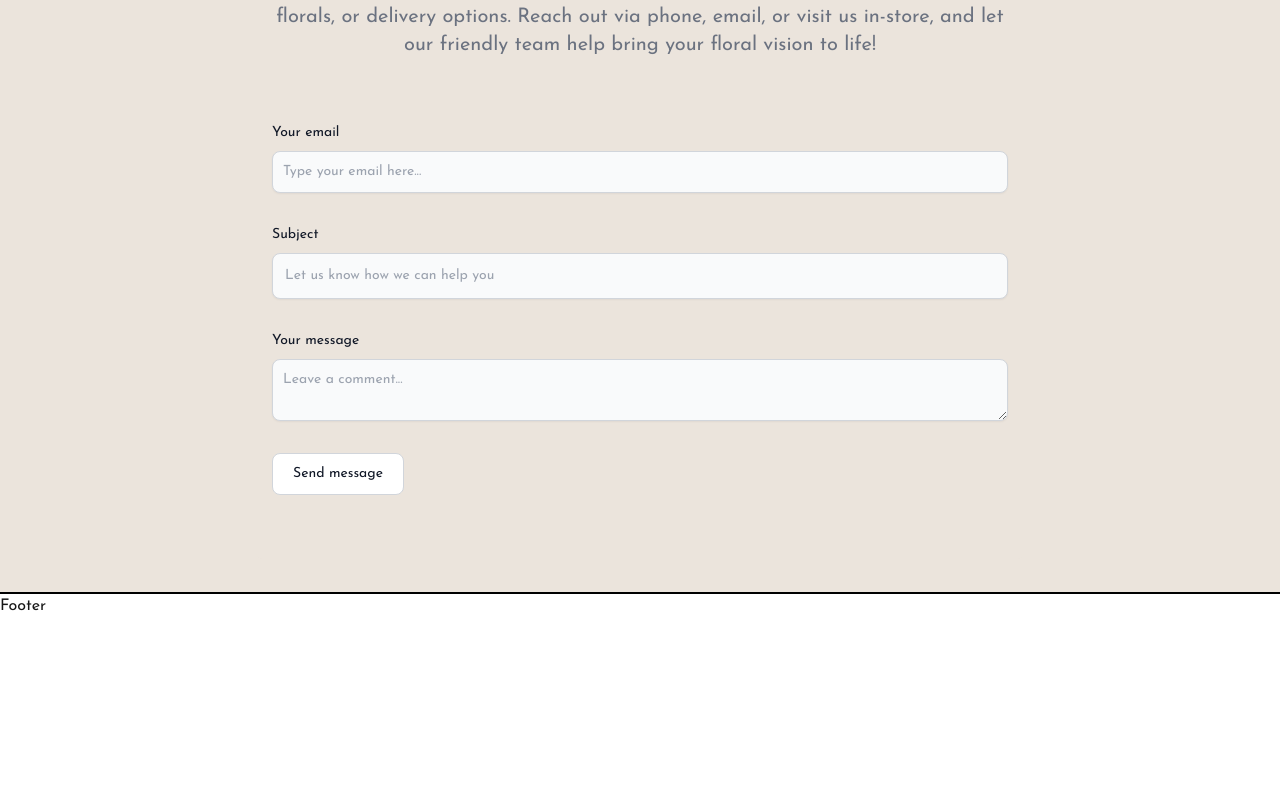
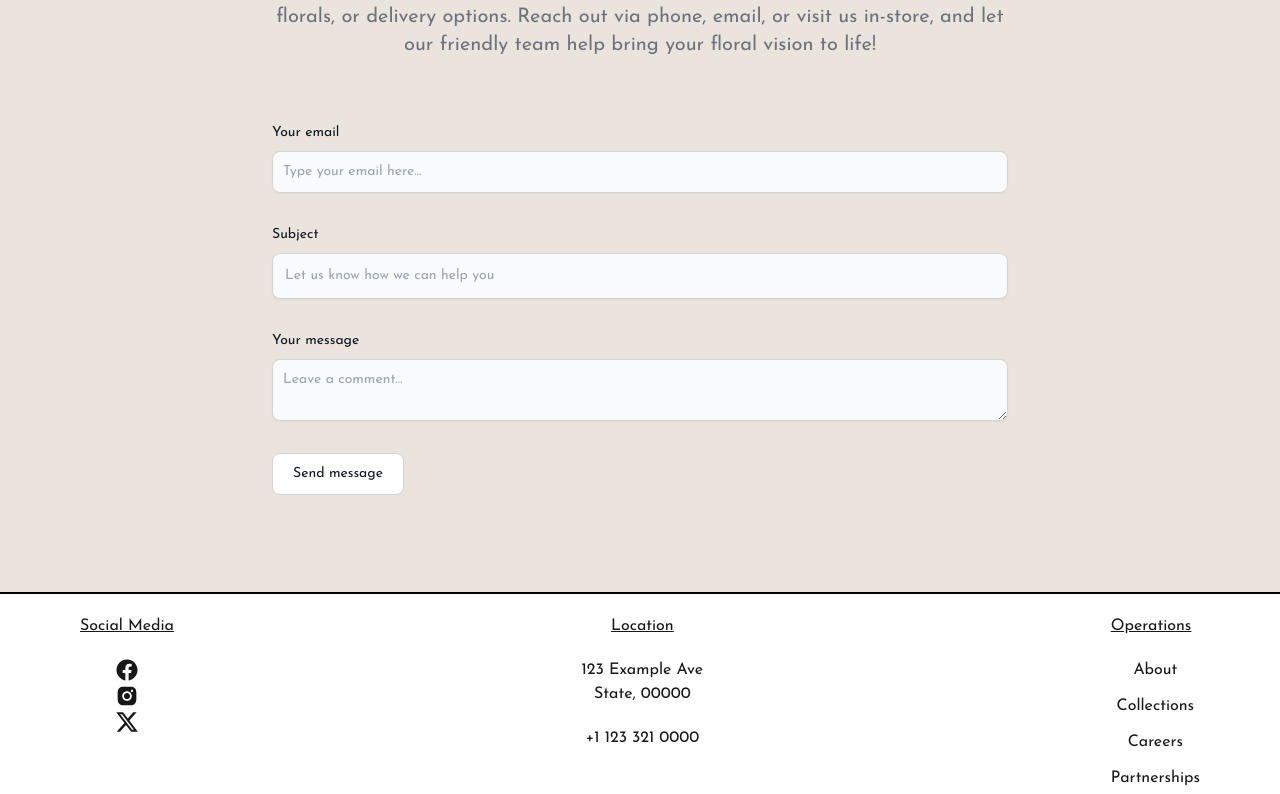
Before and after one commit to emirCo95/flower_shop, a Next.js app: page / in a window 1280 px wide. Shown: the part 2606-3400 px from the top of the page. Before the commit the page ends 3224 px from the top, so only its background shows below. Built offline with nearby package versions, Linux system fonts and the light colour scheme.

Commit message:
update Footer

```diff
--- a/app/components/Footer.tsx
+++ b/app/components/Footer.tsx
@@ -1,7 +1,40 @@
 import React from 'react';
+import { IoLogoFacebook } from 'react-icons/io5';
+import { AiFillInstagram } from 'react-icons/ai';
+import { FaXTwitter } from 'react-icons/fa6';
 
 const Footer = () => {
-  return <div className="">Footer</div>;
+  return (
+    <div className="w-full h-[25vh] flex justify-between items-start p-5 md:pl-10 md:pr-10 lg:pl-14 lg:pr-14 xl:pl-20 xl:pr-20">
+      <div className="h-[60%]">
+        <h1 className="underline">Social Media</h1>
+        <div className="h-full flex flex-col justify-between items-center pt-5">
+          <IoLogoFacebook className="text-2xl cursor-pointer" />
+          <AiFillInstagram className="text-2xl cursor-pointer" />
+          <FaXTwitter className="text-2xl cursor-pointer" />
+        </div>
+      </div>
+      <div className="h-[60%]">
+        <h1 className="text-center underline">Location</h1>
+        <div className="flex flex-col items-center pt-5">
+          <h2>123 Example Ave</h2>
+          <h2>State, 00000</h2>
+        </div>
+        <div className="flex flex-col items-center pt-5">
+          <h2>+1 123 321 0000</h2>
+        </div>
+      </div>
+      <div className="h-[60%]">
+        <h1 className="underline">Operations</h1>
+        <div className="flex flex-col items-center pt-5 gap-3">
+          <h2 className="cursor-pointer">About</h2>
+          <h2 className="cursor-pointer">Collections</h2>
+          <h2 className="cursor-pointer">Careers</h2>
+          <h2 className="cursor-pointer">Partnerships</h2>
+        </div>
+      </div>
+    </div>
+  );
 };
 
 export default Footer;
--- a/app/layout.tsx
+++ b/app/layout.tsx
@@ -1,7 +1,7 @@
 import type { Metadata } from 'next';
 import './globals.css';
 import Navbar from './components/Navbar';
-import Footer from './components/Footer';
+
 import { jSans } from './ui/fonts';
 
 export const metadata: Metadata = {
```
Also changed, not shown: package.json (+5 -4 lines), 1 other file (tests, documents, lock files or other folders).
